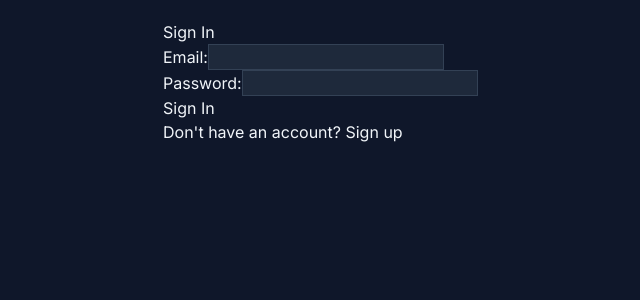
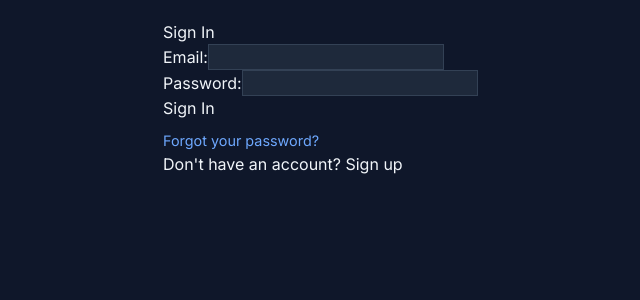
Before and after one commit to petermulwa33/GROUP-PROJECT-RENT-INTERGRATION-SYSTEM, a React (Vite) app in the folder Rent-Integration-System/: page /login in a window 1280 px wide. Shown: the top 300 px of the page, without its empty margins (297-937 px from the left). Built offline with nearby package versions, Linux system fonts and the light colour scheme.

Commit message:
Update login page and auth flow

```diff
--- a/Rent-Integration-System/src/pages/auth/LoginPage.jsx
+++ b/Rent-Integration-System/src/pages/auth/LoginPage.jsx
@@ -72,6 +72,14 @@ export function LoginPage() {
           {isLoading ? 'Signing in...' : 'Sign In'}
         </button>
       </form>
+       <div style={{ marginTop: 8 }}>
+         <Link
+           to="/forgot-password"
+           style={{ fontSize: '0.9rem', color: '#6ea8fe', textDecoration: 'none' }}
+  >
+    Forgot your password?
+  </Link>
+</div>
 
       <p>
         Don't have an account? <Link to="/register">Sign up</Link>
```
Also changed, not shown: 1 other file (tests, documents, lock files or other folders).
